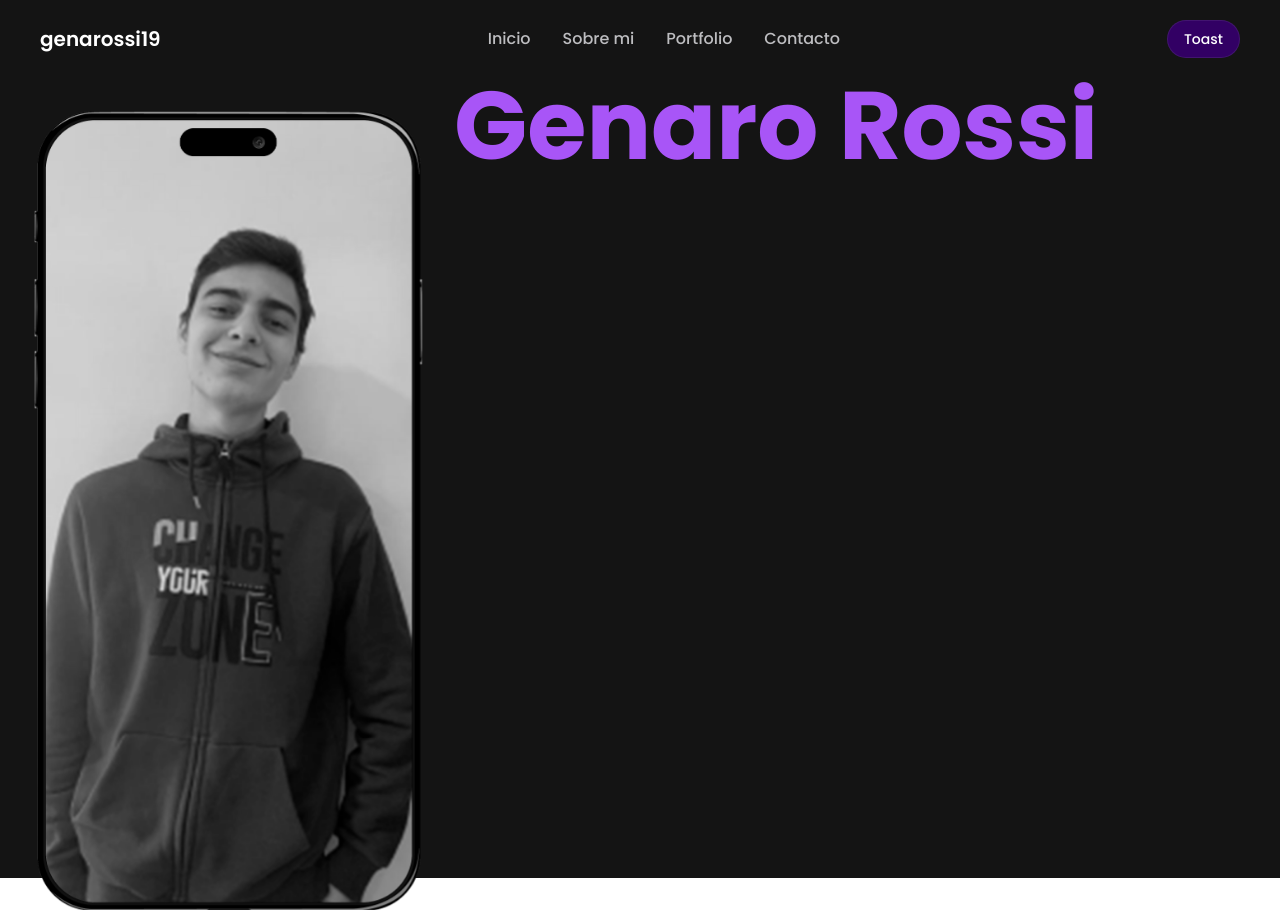
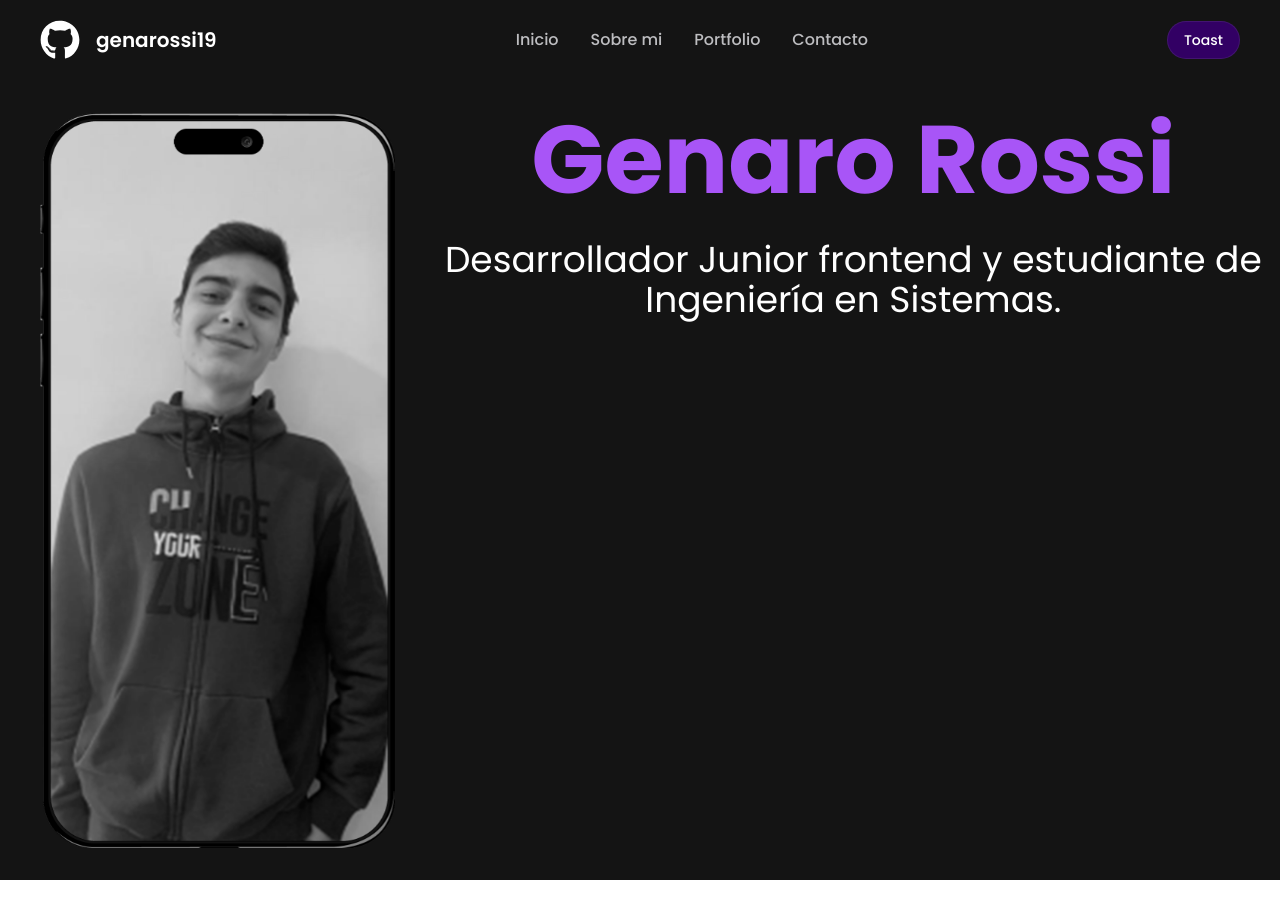
Before and after one commit to genarossi19/Portfolio0, a React (Vite) app in the folder portfolios/00-personal-portfolio/: page / in a window 1280 px wide. After the commit the page ends 880 px from the top, so only its background shows below. Built offline with nearby package versions, Linux system fonts and the light colour scheme.

Commit message:
Texto y animaciones

```diff
--- a/portfolios/00-personal-portfolio/index.html
+++ b/portfolios/00-personal-portfolio/index.html
@@ -1,11 +1,14 @@
-<!doctype html>
-<html lang="en">
+<!DOCTYPE html>
+<html lang="es">
   <head>
     <meta charset="UTF-8" />
     <link rel="icon" type="image/svg+xml" href="/vite.svg" />
-    <link rel="preconnect" href="https://fonts.googleapis.com">
-<link rel="preconnect" href="https://fonts.gstatic.com" crossorigin>
-<link href="https://fonts.googleapis.com/css2?family=Poppins:ital,wght@0,200;0,300;0,400;0,500;0,600;0,700;0,800;0,900;1,100;1,200;1,300;1,400;1,500;1,600;1,700;1,800;1,900&display=swap" rel="stylesheet">
+    <link rel="preconnect" href="https://fonts.googleapis.com" />
+    <link rel="preconnect" href="https://fonts.gstatic.com" crossorigin />
+    <link
+      href="https://fonts.googleapis.com/css2?family=Poppins:ital,wght@0,200;0,300;0,400;0,500;0,600;0,700;0,800;0,900;1,100;1,200;1,300;1,400;1,500;1,600;1,700;1,800;1,900&display=swap"
+      rel="stylesheet"
+    />
     <meta name="viewport" content="width=device-width, initial-scale=1.0" />
     <title>Portfolio | Genaro Rossi</title>
   </head>
--- a/portfolios/00-personal-portfolio/src/App.jsx
+++ b/portfolios/00-personal-portfolio/src/App.jsx
@@ -1,21 +1,85 @@
 import "/src/index.css";
 import Navbar from "./components/Navbar 01/Navbar";
 import phoneme from "./assets/phoneme.png";
+import { motion } from "framer-motion";
 
 function App() {
+  const textVariants = {
+    hidden: { opacity: 0, x: -20 },
+    visible: {
+      opacity: 1,
+      x: 0,
+      transition: { delay: 0.2, staggerChildren: 0.1 },
+    },
+  };
+
+  const textVariants2 = {
+    hidden: { opacity: 0, x: -20 },
+    visible: {
+      opacity: 1,
+      x: 0,
+      transition: { delay: 0.1, staggerChildren: 0.025 },
+    },
+  };
+
+  const letterVariants = {
+    hidden: { opacity: 0, x: -20 },
+    visible: { opacity: 1, x: 0 },
+  };
+
+  const title = "Genaro Rossi";
+  const description = "Desarrollador Junior frontend y estudiante de Ingeniería en Sistemas."
+
   return (
+    // Pantalla principal
     <div id="screen" className="bg-backgray min-h-screen  ">
       <Navbar />
-      <div className="flex flex-row">
-        <div id="phone" className=" h-auto max-h-[800px]  p-8 ">
-          <img
+      {/* div pagina */}
+      <div className="grid grid-cols-1 md:grid-cols-2 lg:grid-cols-12 min-h-screen ">
+        {/* div Imagen */}
+        <div id="phone" className=" relative h-screen  p-8 ms-2 lg:col-span-4 ">
+          {/* Imagen */}
+          <motion.img
             id="phoneimage"
             src={phoneme}
             alt="phone"
-            className="max-h-[800px]  phoneimage"
+            initial={{ opacity: 0, y: 50 }} // Posición inicial en la parte inferior
+            animate={{ opacity: 1, y: 0 }} // Posición final en el centro
+            transition={{ duration: 1 }}
+            className="h-1/2 sm:h-full object-cover  phoneimage "
           />
         </div>
-        <h1 className="text-8xl text-purple-500 font-poppins font-bold ">Genaro Rossi</h1>
+        {/* div content */}
+        <div id="content" className="col-span-8">
+          {/* div Texto */}
+          <div id="text" className="inline-block">
+            {/* Texto */}
+            <motion.h1
+              className="text-5xl md:text-6xl lg:text-7xl xl:text-8xl 2xl:text-9xl text-purple-500 font-poppins font-bold textshadow text-center m-8 lg:ms-8"
+              variants={textVariants}
+              initial="hidden"
+              animate="visible"
+            >
+              {title.split("").map((char, index) => (
+                <motion.span key={index} variants={letterVariants}>
+                  {char}
+                </motion.span>
+              ))}
+            </motion.h1>
+            <motion.p
+              className="text-white text-center text-xl md:text-2xl lg:text-3xl xl:text-4xl 2xl:text-5xl"
+              variants={textVariants2}
+              initial="hidden"
+              animate="visible"
+            >
+              {description.split("").map((char, index) => (
+                <motion.span key={index} variants={letterVariants}>
+                  {char}
+                </motion.span>
+              ))}
+            </motion.p>
+          </div>
+        </div>
       </div>
     </div>
   );
--- a/portfolios/00-personal-portfolio/src/components/Navbar 01/NavbarDefault.tsx
+++ b/portfolios/00-personal-portfolio/src/components/Navbar 01/NavbarDefault.tsx
@@ -1,10 +1,14 @@
 import React from "react";
+import { FaGithub } from "react-icons/fa";
 
 function NavbarDefault() {
   return (
-      <nav className="flex justify-between items-center px-10 py-5">
-        <div>
-          <h2 className="text-xl text-white font-semibold">genarossi19</h2>
+    <nav className=" justify-between items-center px-10 py-5 hidden sm:flex">
+      <div className="flex flex-row items-center gap-4">
+        <FaGithub className="text-white w-10 h-10" />
+        <a href="https://github.com/genarossi19" className="no-underline"target="_blank" rel="noopener noreferrer" >
+          <h2 className="text-xl text-white font-semibold hover:border-b hover:border-purple-600 hover:text-purple-500 textshadow transition-all duration-300 ease-in-out ">genarossi19</h2>
+        </a>
       </div>
 
       <ul className="flex items-center gap-2 text-[#bdbdc0] font-medium font-poppins">
--- a/portfolios/00-personal-portfolio/src/index.css
+++ b/portfolios/00-personal-portfolio/src/index.css
@@ -6,6 +6,7 @@
 
 body {
     font-family: 'Poppins', sans-serif;
+
 
     background-color: "#141414";
   }
@@ -19,3 +20,10 @@ body {
   .phoneimage:hover {
     filter: grayscale(0%) drop-shadow(0 0 40px #646cff);
   }
+.textshadow{
+  will-change: filter;
+  transition: filter 300ms;
+}
+  .textshadow:hover{
+   filter:  drop-shadow(0 0 70px #646cff);
+  }
```
Lines whose indentation alone changed are shown as unchanged.
